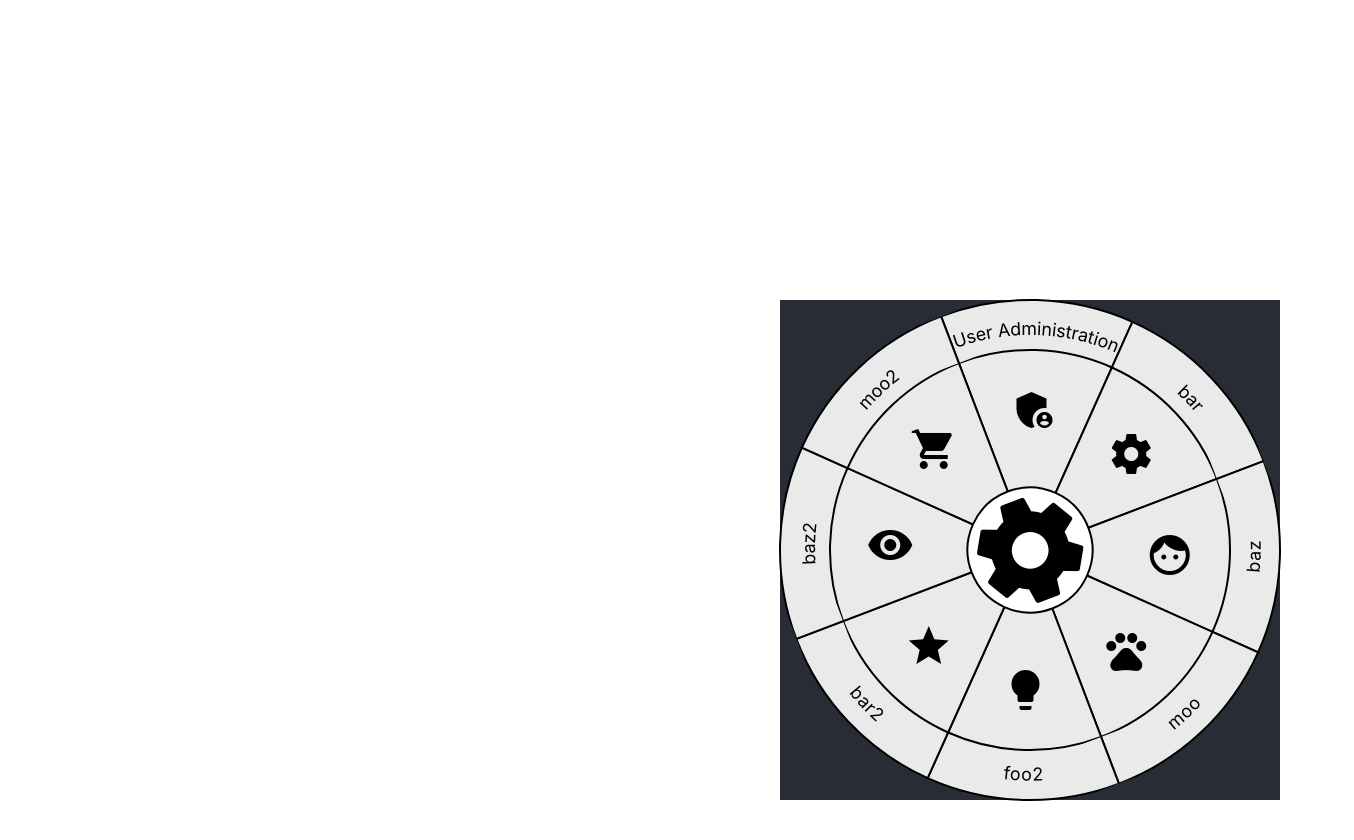
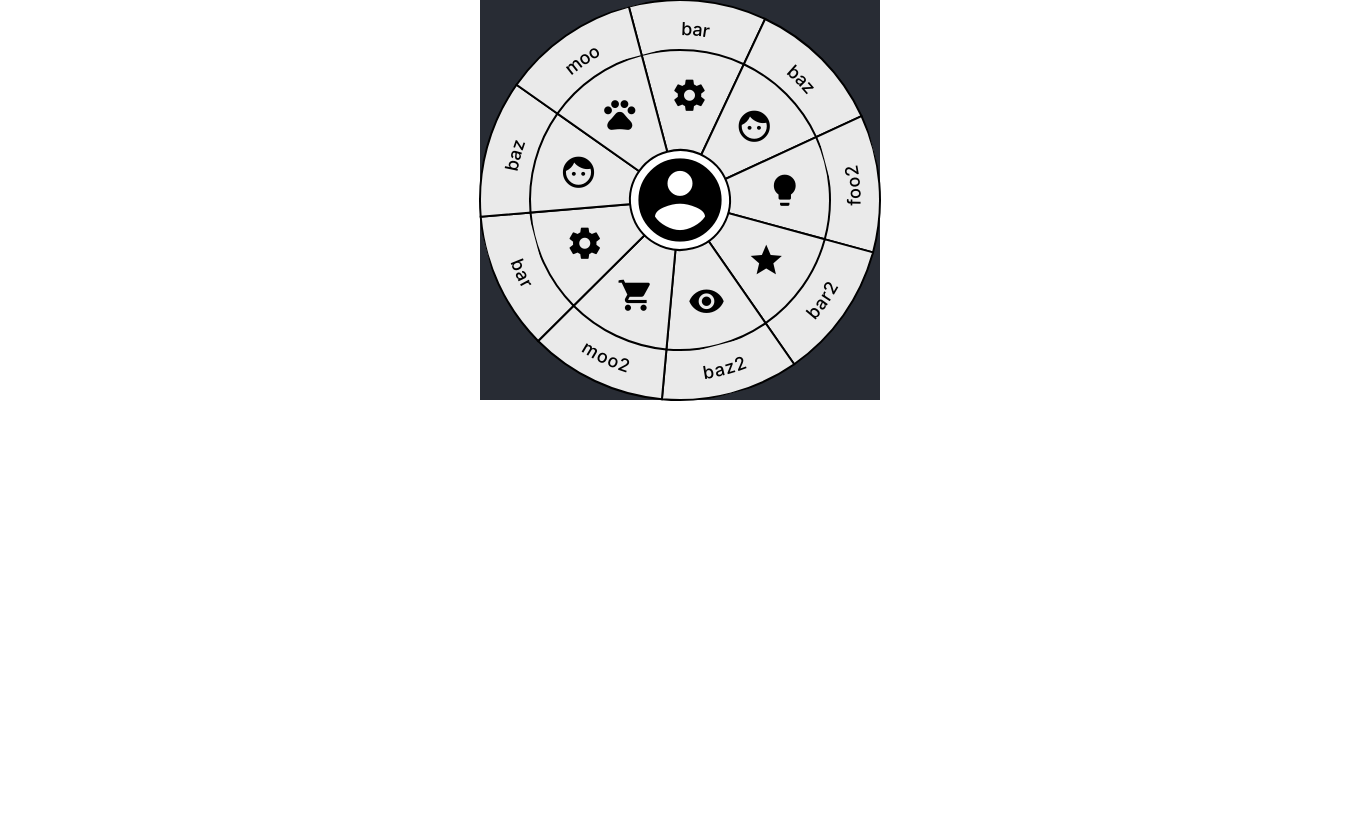
Before and after one commit to benjaminfkile/RadialMenu, a React (Create React App) app: page / in a window 1280 px wide. Shown: the top 840 px of the page, 1354 px wide, since content can reach past the window. After the commit the page ends 800 px from the top, so only its background shows below. Built offline with nearby package versions, Linux system fonts and the light colour scheme.

Commit message:
started moving things to props

```diff
--- a/src/App.css
+++ b/src/App.css
@@ -2,8 +2,8 @@
   text-align: center;
   background-color: #282c34;
   position: absolute;
-  left: calc(100% - 500px);
-  top: calc(100% - 500px);
+  left: calc(100% - 800px);
+  top: calc(100% - 800px);
 
 }
 
--- a/src/App.tsx
+++ b/src/App.tsx
@@ -1,10 +1,30 @@
 import RadialMenu from './RadialMenu/RadialMenu';
 import './App.css';
+
+const slices = [
+  { title: "bar", icon: "settings", callback: () => console.log("settings") },
+  { title: "baz", icon: "face", callback: () => console.log("face") },
+  { title: "foo2", icon: "lightbulb", callback: () => console.log("lightbulb") },
+  { title: "bar2", icon: "star", callback: () => console.log("star") },
+  { title: "baz2", icon: "visibility", callback: () => console.log("visibility") },
+  { title: "moo2", icon: "shopping_cart", callback: () => console.log("shopping_cart") },
+  { title: "bar", icon: "settings", callback: () => console.log("settings") },
+  { title: "baz", icon: "face", callback: () => console.log("face") },
+  { title: "moo", icon: "pets", callback: () => foo() },
+];
+
+const foo = () => {
+  console.log("foo")
+}
 
 function App() {
   return (
     <div className="App">
-      <RadialMenu/>
+      <RadialMenu
+        diameter={400}
+        coreIcon={"account_circle"}
+        slices={slices}
+      />
     </div>
   );
 }
--- /dev/null
+++ b/src/RadialMenu/Interfaces/MenuItem.ts
@@ -0,0 +1,7 @@
+interface MenuItem {
+    title: string;
+    icon: string;
+    callback: () => void;
+  }
+
+  export default MenuItem
--- a/src/RadialMenu/RadialMenu.tsx
+++ b/src/RadialMenu/RadialMenu.tsx
@@ -1,22 +1,18 @@
 import { FunctionComponent, useState, useEffect, useRef } from "react";
 import "./RadialMenu.css";
+import MenuItem from "./Interfaces/MenuItem";
 
-interface Props { }
+interface Props {
+    diameter: number
+    coreIcon: string
+    slices: MenuItem[]
+}
 
-const items = [
-    { title: "User Administration", icon: "admin_panel_settings", callback: () => console.log("User Administration") },
-    { title: "bar", icon: "settings", callback: () => console.log("settings") },
-    { title: "baz", icon: "face", callback: () => console.log("face") },
-    { title: "moo", icon: "pets", callback: () => console.log("pets") },
-    { title: "foo2", icon: "lightbulb", callback: () => console.log("lightbulb") },
-    { title: "bar2", icon: "star", callback: () => console.log("star") },
-    { title: "baz2", icon: "visibility", callback: () => console.log("visibility") },
-    { title: "moo2", icon: "shopping_cart", callback: () => console.log("shopping_cart") },
-];
+const RadialMenu: FunctionComponent<Props> = (props) => {
 
-const RadialMenu: FunctionComponent<Props> = () => {
+    const { coreIcon, slices, diameter } = props
+
     const [hoverDex, setHoverDex] = useState(-1);
-    const diameter = 500;
     const svgPieRef = useRef<SVGSVGElement>(null);
     const svgCoreRef = useRef<SVGSVGElement>(null);
 
@@ -28,8 +24,8 @@ const RadialMenu: FunctionComponent<Props> = () => {
     const iconRadius = innerRadius * 0.7;
     const lowerTextRadius = radius - 33.33;
     const upperTextRadius = radius - 30;
-    const segmentAngle = 360 / items.length;
-    const wheelOffset = items.length > 3 ? -(diameter / items.length) / 3 : -segmentAngle / 2;
+    const segmentAngle = 360 / slices.length;
+    const wheelOffset = slices.length > 3 ? -(diameter / slices.length) / 3 : -segmentAngle / 2;
 
     const handleMouseMove = (event: MouseEvent) => {
         if (!svgPieRef.current || !svgCoreRef.current) return;
@@ -53,7 +49,7 @@ const RadialMenu: FunctionComponent<Props> = () => {
 
         let foundSegment = -1;
 
-        items.forEach((_, index) => {
+        slices.forEach((_, index) => {
             //@ts-ignore
             const path = document.getElementById(`path-${index}`) as SVGGeometryElement;
             if (path.isPointInFill(cursorPoint)) {
@@ -62,6 +58,12 @@ const RadialMenu: FunctionComponent<Props> = () => {
         });
 
         setHoverDex(foundSegment);
+    };
+
+    const handleClick = () => {
+        if (hoverDex > -1) {
+            slices[hoverDex].callback()
+        }
     };
 
     useEffect(() => {
@@ -80,6 +82,7 @@ const RadialMenu: FunctionComponent<Props> = () => {
                 transform: `rotate(${wheelOffset}deg)`,
                 position: "relative",
             }}
+            onClick={() => handleClick()}
         >
             <div className="RadialMenuCrust" onMouseLeave={() => setHoverDex(-1)}>
                 <svg
@@ -88,7 +91,7 @@ const RadialMenu: FunctionComponent<Props> = () => {
                     height={`${diameter}px`}
                     viewBox={`0 0 ${diameter} ${diameter}`}
                 >
-                    {items.map((item, index) => {
+                    {slices.map((item, index) => {
                         const angleDeg = index * segmentAngle + segmentAngle / 2 - 90;
                         const startAngle = (angleDeg - segmentAngle / 2) * Math.PI / 180;
                         const endAngle = (angleDeg + segmentAngle / 2) * Math.PI / 180;
@@ -103,7 +106,6 @@ const RadialMenu: FunctionComponent<Props> = () => {
                         return (
                             <g
                                 key={index}
-                                onClick={item.callback}
                             >
                                 <path
                                     id={`path-${index}`}
@@ -120,6 +122,7 @@ const RadialMenu: FunctionComponent<Props> = () => {
                                 />
                                 <text
                                     fontSize="18"
+                                    fontWeight={500}
                                     fill="black"
                                     textAnchor="middle"
                                     dominantBaseline={isUpsideDown ? "hanging" : "middle"}
@@ -148,7 +151,7 @@ const RadialMenu: FunctionComponent<Props> = () => {
                     height={`${innerDiameter}px`}
                     viewBox={`0 0 ${innerDiameter} ${innerDiameter}`}
                 >
-                    {items.map((item, index) => {
+                    {slices.map((item, index) => {
                         const angleDeg = index * segmentAngle + segmentAngle / 2 - 90;
                         const iconAngle = angleDeg * Math.PI / 180;
                         const fill = hoverDex === index ? hoverFill : "#eaeaea";
@@ -156,7 +159,6 @@ const RadialMenu: FunctionComponent<Props> = () => {
                         return (
                             <g
                                 key={index}
-                                onClick={item.callback}
                             >
                                 <path
                                     d={`M${innerRadius},${innerRadius} L${innerRadius + innerRadius * Math.cos((angleDeg - segmentAngle / 2) * Math.PI / 180)},${innerRadius + innerRadius * Math.sin((angleDeg - segmentAngle / 2) * Math.PI / 180)} A${innerRadius},${innerRadius} 0 0,1 ${innerRadius + innerRadius * Math.cos((angleDeg + segmentAngle / 2) * Math.PI / 180)},${innerRadius + innerRadius * Math.sin((angleDeg + segmentAngle / 2) * Math.PI / 180)} Z`}
@@ -165,15 +167,15 @@ const RadialMenu: FunctionComponent<Props> = () => {
                                     strokeWidth="2"
                                 />
                                 <foreignObject
-                                    x={(innerRadius + iconRadius * Math.cos(iconAngle)) - 24}
-                                    y={(innerRadius + iconRadius * Math.sin(iconAngle)) - 24}
-                                    width="48px"
-                                    height="48px"
+                                    x={(innerRadius + iconRadius * Math.cos(iconAngle)) - (innerRadius / 4) / 2}
+                                    y={(innerRadius + iconRadius * Math.sin(iconAngle)) - (innerRadius / 4) / 2}
+                                    width={`${(innerRadius / 4)}`}
+                                    height={`${(innerRadius / 4)}`}
                                 >
                                     <span
                                         className="material-icons"
                                         style={{
-                                            fontSize: "48px",
+                                            fontSize: `${(innerRadius / 4)}px`,
                                             transform: `rotate(${-wheelOffset}deg)`,
                                         }}
                                     >
@@ -210,23 +212,24 @@ const RadialMenu: FunctionComponent<Props> = () => {
                 />
                 <foreignObject
                     id="safdasdfasf"
-                    x={radius - radius / 4}  // Center by subtracting half of the core's radius
-                    y={radius - radius / 4}  // Center by subtracting half of the core's radius
-                    width={radius / 2}       // Set width to the core's diameter
-                    height={radius / 2}      // Set height to the core's diameter
+                    x={radius - radius / 4}
+                    y={radius - radius / 4}
+                    width={radius / 2}
+                    height={radius / 2}
                 >
                     <span
                         className="material-icons"
                         style={{
-                            fontSize: `${radius / 2}px`,  // Set the font size to match the core's diameter
-                            display: "block",             // Make the span fill the foreignObject
-                            width: "100%",                // Ensure the span fills the width
-                            height: "100%",               // Ensure the span fills the height
-                            textAlign: "center",          // Center the icon horizontally
-                            lineHeight: `${radius / 2}px`, // Center the icon vertically
+                            fontSize: `${radius / 2}px`,
+                            display: "block",
+                            width: "100%",
+                            height: "100%",
+                            textAlign: "center",
+                            lineHeight: `${radius / 2}px`,
+                            transform: `rotate(${-wheelOffset}deg)`,
                         }}
                     >
-                        settings
+                        {coreIcon}
                     </span>
                 </foreignObject>
             </svg>
```
